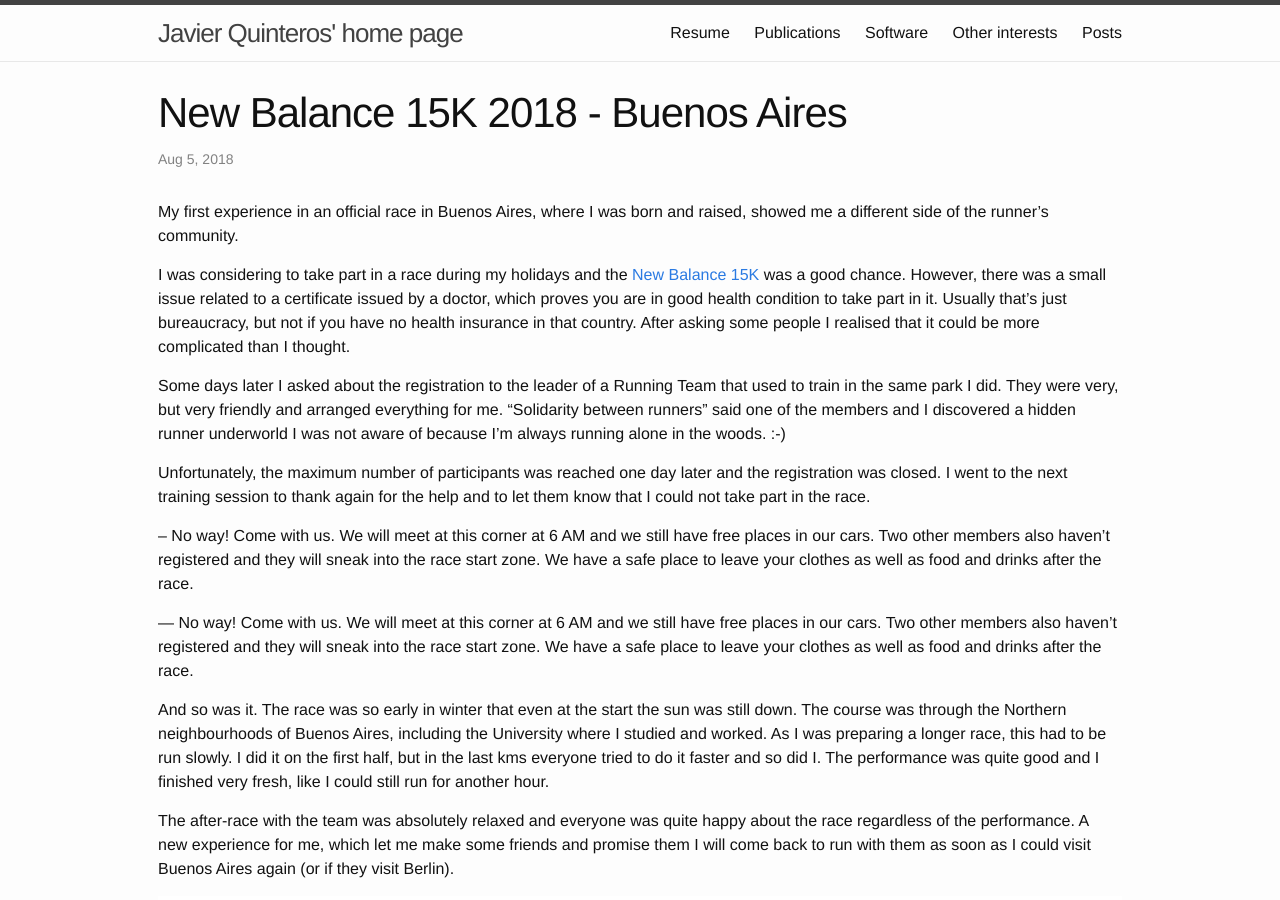
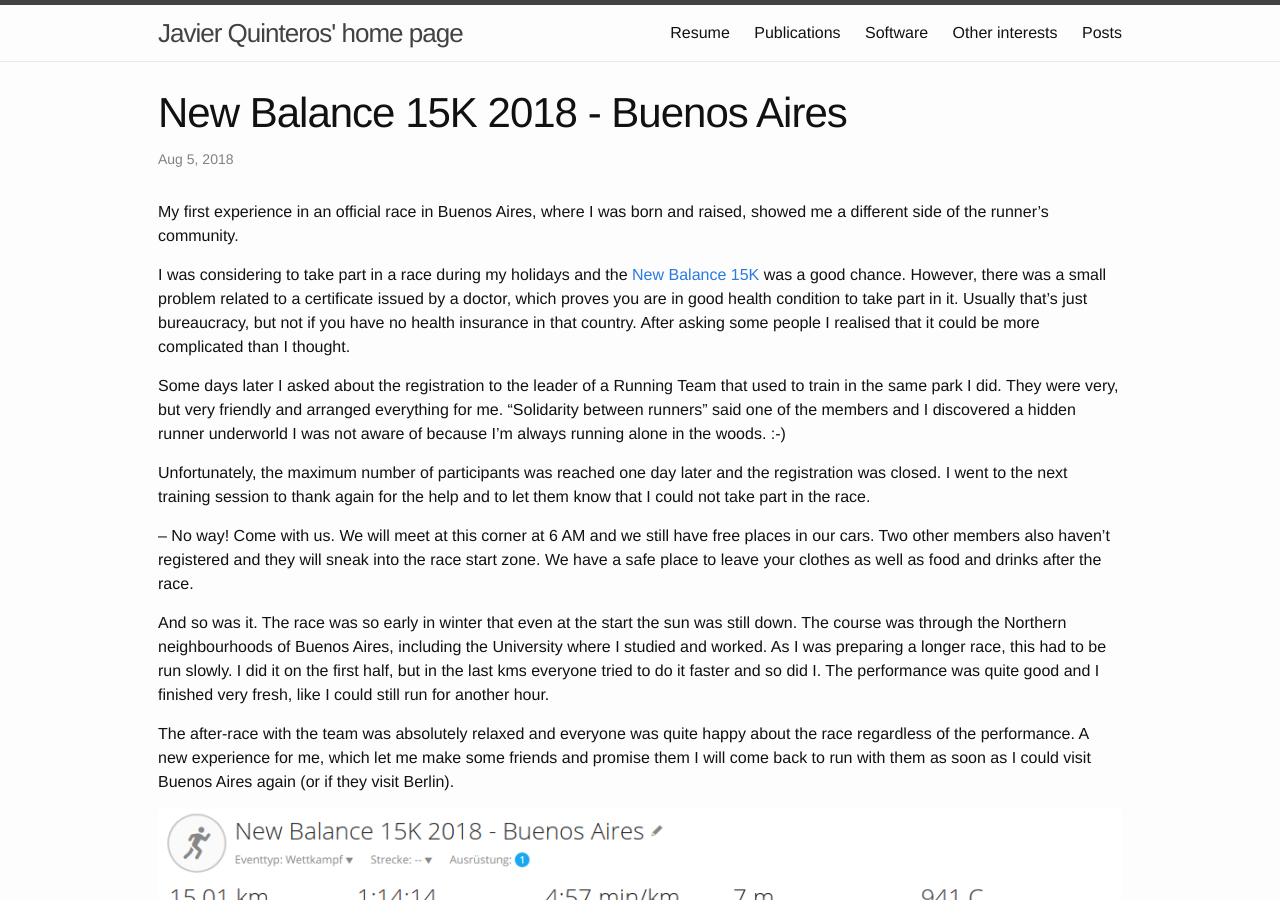
Before and after one commit to javiquinte/javiquinte.github.io, a Jekyll site: the page built from _posts/2018-08-05-NewBalance15K-BuenosAires.markdown, in a window 1280 px wide and 900 px high. Built offline with Jekyll 4.4.1, drawn with Linux system fonts in a browser that asks for light colours.

Commit message:
Minor fix 2 in Markdown.

```diff
--- a/_posts/2018-08-05-NewBalance15K-BuenosAires.markdown
+++ b/_posts/2018-08-05-NewBalance15K-BuenosAires.markdown
@@ -7,7 +7,7 @@ categories: Running
 My first experience in an official race in Buenos Aires, where I was born and raised, showed me a different side of
 the runner's community.
 
-I was considering to take part in a race during my holidays and the [New Balance 15K](http://nbraceseries.com.ar/15Kba/) was a good chance. However, there was a small issue related to a certificate issued by a doctor, which proves you are in
+I was considering to take part in a race during my holidays and the [New Balance 15K](http://nbraceseries.com.ar/15Kba/) was a good chance. However, there was a small problem related to a certificate issued by a doctor, which proves you are in
 good health condition to take part in it. Usually that's just bureaucracy, but not if you have no health insurance in
 that country. After asking some people I realised that it could be more complicated than I thought.
 
@@ -21,10 +21,6 @@ the next training session to thank again for the help and to let them know that
 also haven't registered and they will sneak into the race start zone. We have a safe place to leave your clothes as
 well as food and drinks after the race.
 
---- No way! Come with us. We will meet at this corner at 6 AM and we still have free places in our cars. Two other members
-also haven't registered and they will sneak into the race start zone. We have a safe place to leave your clothes as
-well as food and drinks after the race.
-
 And so was it. The race was so early in winter that even at the start the sun was still down. The course was through the Northern neighbourhoods of Buenos Aires, including the University where I studied and worked. As I was preparing a longer
 race, this had to be run slowly. I did it on the first half, but in the last kms everyone tried to do it faster and so
 did I. The performance was quite good and I finished very fresh, like I could still run for another hour.
```
